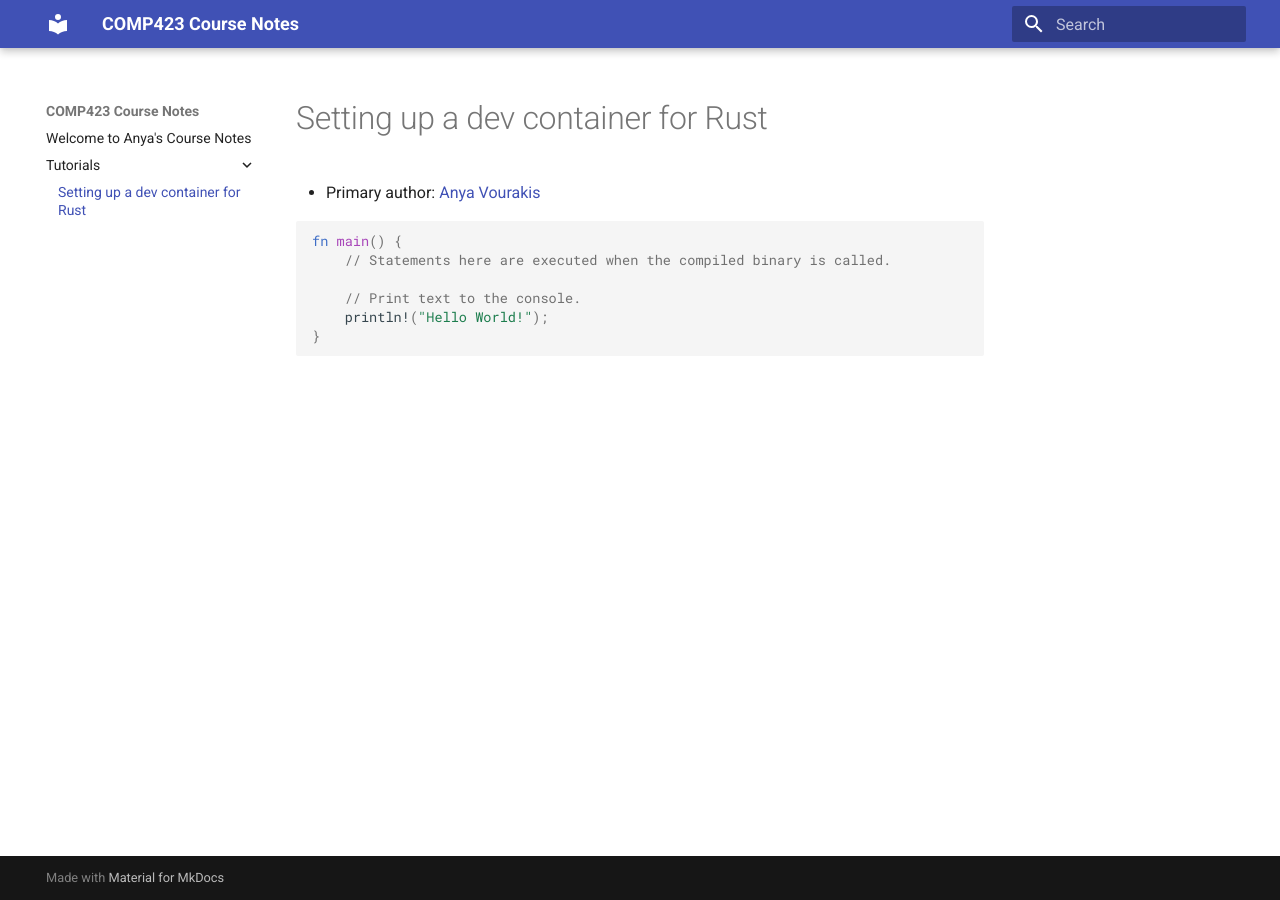
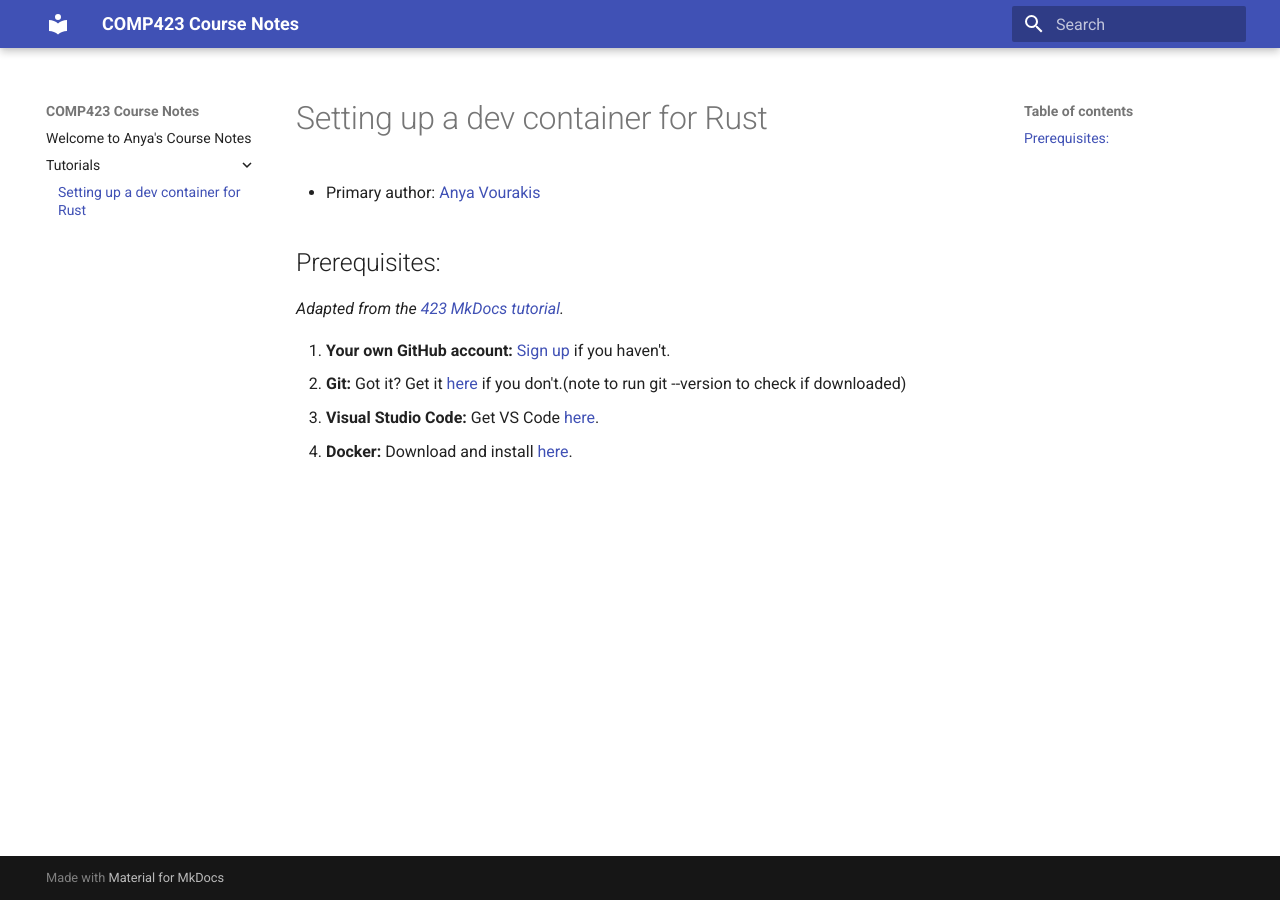
Before and after one commit to v-anya/comp423-course-notes, an MkDocs documentation site: the page built from docs/tutorials/rust-setup.md, in a window 1280 px wide. Built offline with MkDocs 1.6.1 and Material for MkDocs 9.7.7, drawn with Linux system fonts in a browser that asks for light colours.

Commit message:
added prereqs

````diff
--- a/docs/tutorials/rust-setup.md
+++ b/docs/tutorials/rust-setup.md
@@ -1,11 +1,10 @@
 # Setting up a dev container for Rust
 * Primary author: [Anya Vourakis](https://github.com/v-anya)
 
-``` rs
-fn main() {
-    // Statements here are executed when the compiled binary is called.
+## Prerequisites:
+_Adapted from the [423 MkDocs tutorial](https://comp423-25s.github.io/resources/MkDocs/tutorial/)._
 
-    // Print text to the console.
-    println!("Hello World!");
-}
-```
+1. **Your own GitHub account:** [Sign up](https://github.com/) if you haven't.
+2. **Git:** Got it? Get it [here](https://git-scm.com/book/en/v2/Getting-Started-Installing-Git) if you don't.(note to run git --version to check if downloaded)
+3. **Visual Studio Code:** Get VS Code [here](https://code.visualstudio.com/).
+4. **Docker:** Download and install [here](https://www.docker.com/products/docker-desktop).
````
